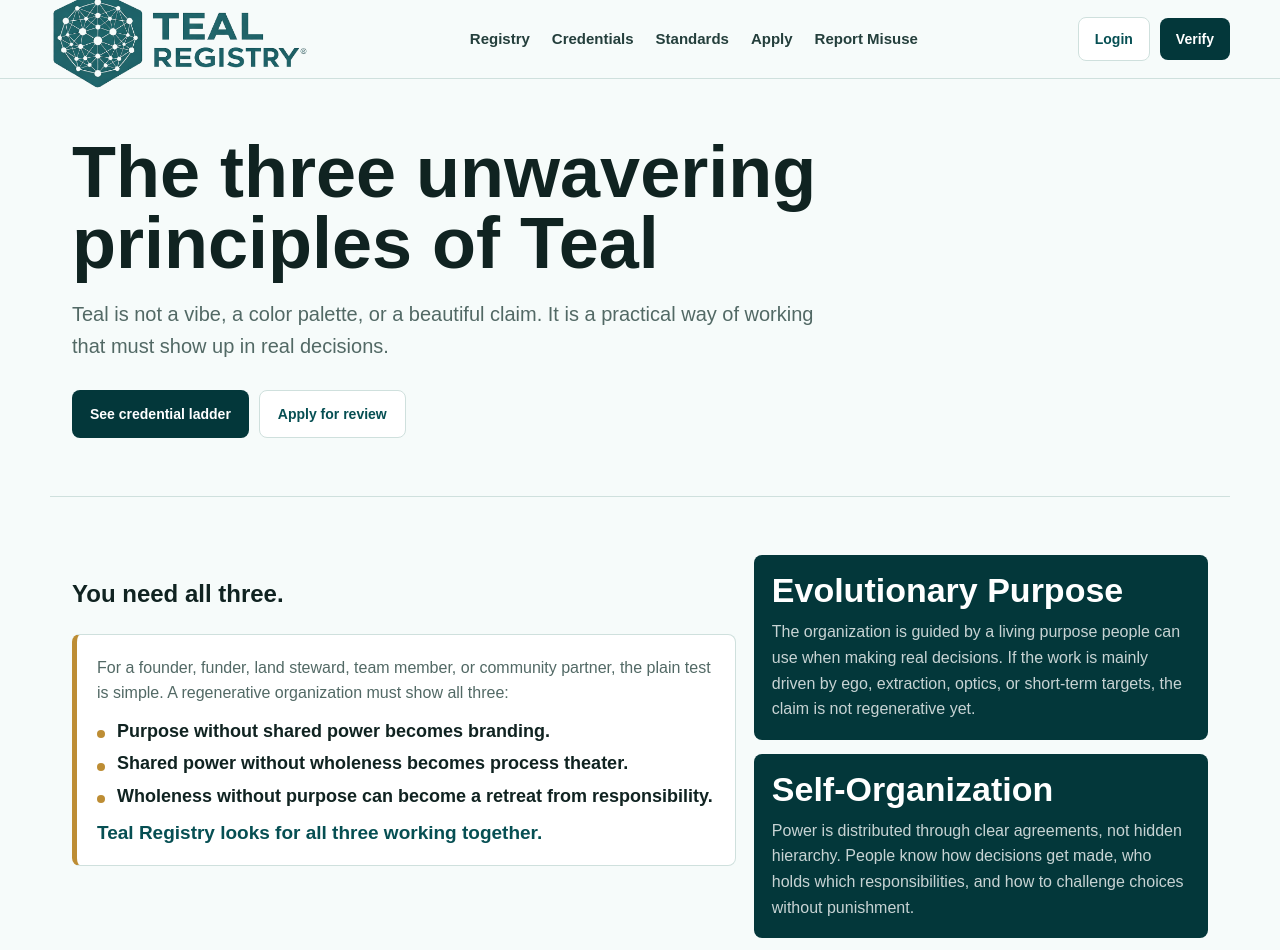
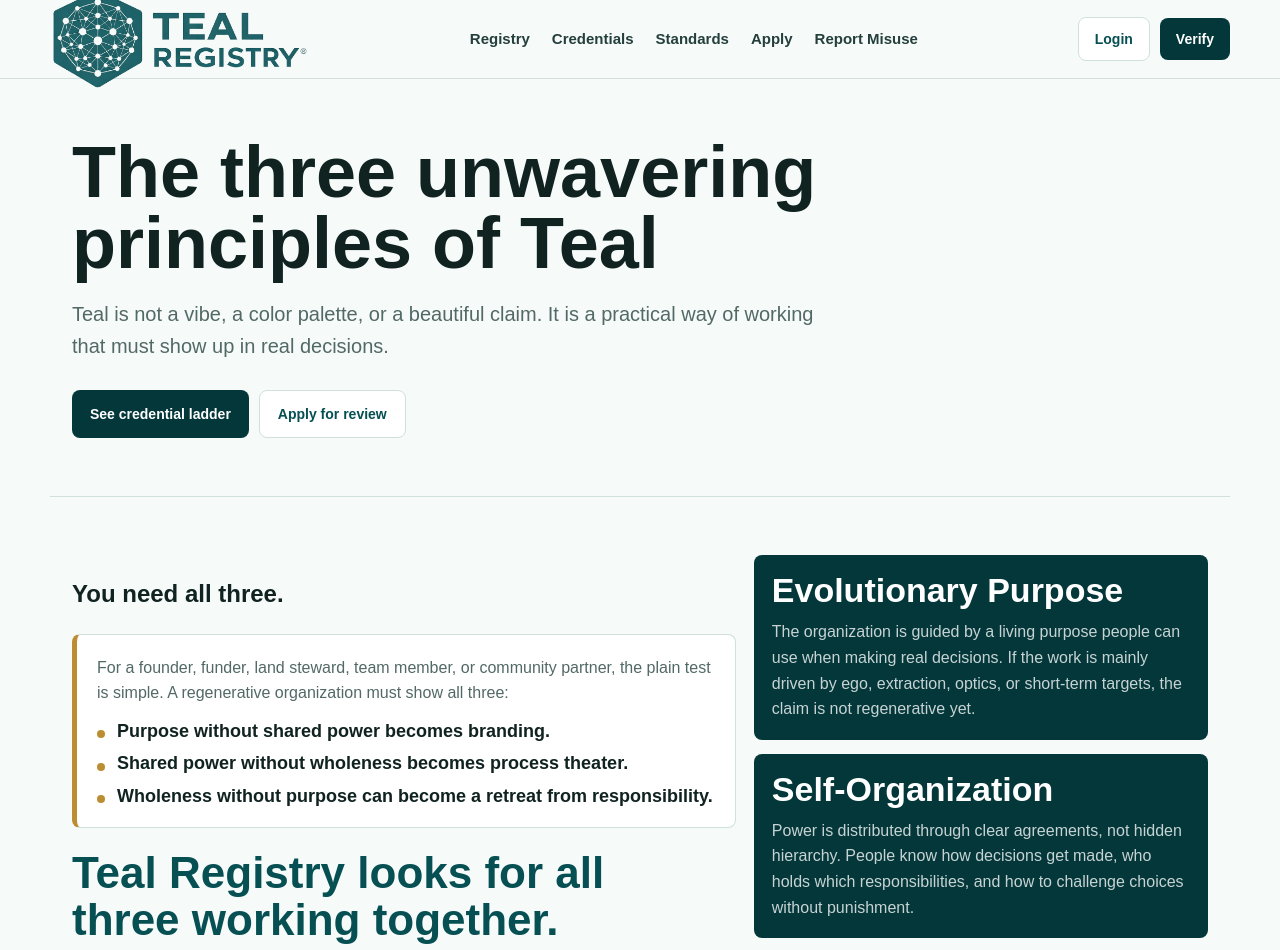
Before and after one commit to Agent5D-369/TealRegistry, a Next.js app: page /standards in a window 1280 px wide. Shown: the top 950 px of the page. Built offline with nearby package versions, Linux system fonts and the light colour scheme; no server answers.

Commit message:
Separate Teal principles takeaway

```diff
--- a/app/globals.css
+++ b/app/globals.css
@@ -1025,10 +1025,12 @@ dd {
   width: 8px;
 }
 
-.aha-panel strong {
+.aha-takeaway {
   color: var(--teal-dark);
-  font-size: 19px;
-  line-height: 1.25;
+  font-size: clamp(28px, 5vw, 44px);
+  line-height: 1.05;
+  margin: 22px 0 0;
+  max-width: 640px;
 }
 
 .infographic-steps {
--- a/app/standards/page.tsx
+++ b/app/standards/page.tsx
@@ -25,8 +25,8 @@ export default function StandardsPage() {
                 <li key={check}>{check}</li>
               ))}
             </ul>
-            <strong>Teal Registry looks for all three working together.</strong>
           </div>
+          <h3 className="aha-takeaway">Teal Registry looks for all three working together.</h3>
         </div>
         <div className="infographic-steps" aria-label="Teal plain-language infographic">
           {tealBasics.map((item) => (
```
